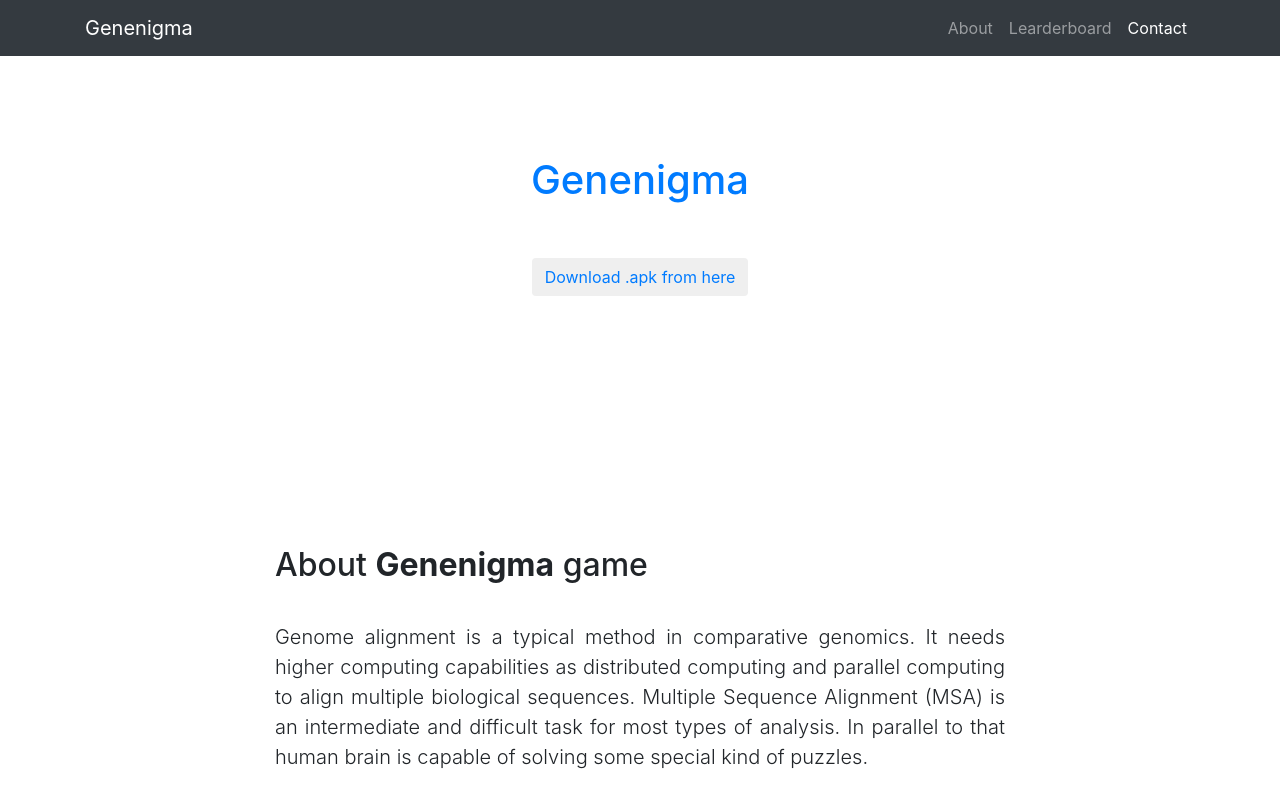
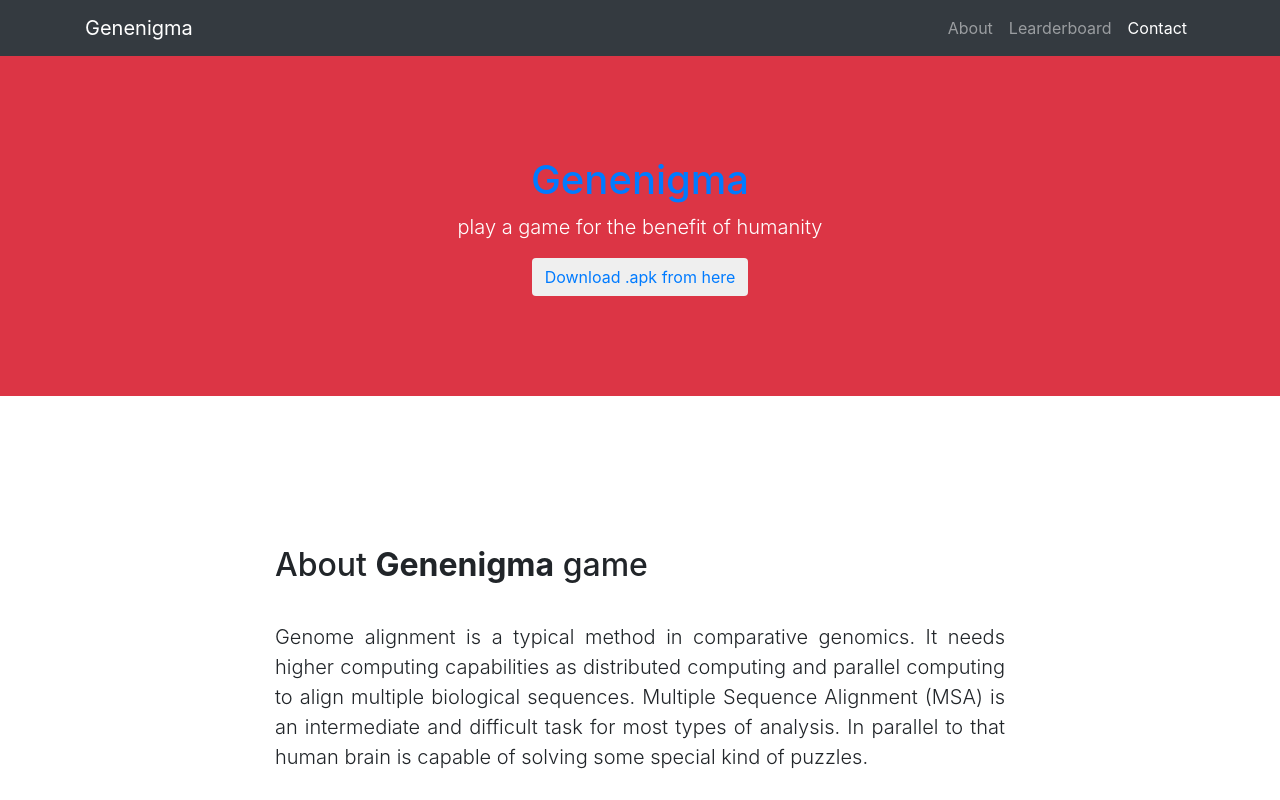
Before and after one commit to Amila-Rukshan/Amila-Rukshan.github.io, a website with bundled scripts: page index.html in a window 1280 px wide. Shown: the top 800 px of the page. Built offline with nearby package versions, Linux system fonts and the light colour scheme; no server answers.

Commit message:
Update index.html

```diff
--- a/index.html
+++ b/index.html
@@ -43,7 +43,7 @@
       </div>
     </nav>
 
-    <header class="text-white" styles="background-color: #ce99ff!important;">
+    <header class="bg-danger text-white" styles="background-color: #ce99ff!important;">
       <div class="container text-center">
         <h1><a styles="color:#ce99ff!important" href="http://sci-hub.tw/10.1145/3314367.3314374">Genenigma<a></h1>
         <!--<img src="img/logo.png">-->
```
